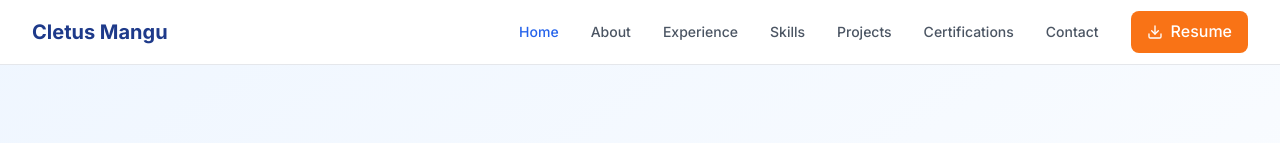
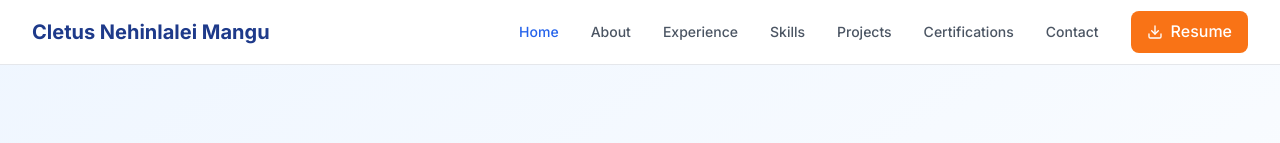
Before and after one commit to mangucletus/cletus-portfolio-website, a React (Vite) app: page / in a window 1280 px wide. Shown: the top 143 px of the page. Built offline with nearby package versions, Linux system fonts and the light colour scheme.

Commit message:
updated profile

```diff
--- a/src/components/Navigation.tsx
+++ b/src/components/Navigation.tsx
@@ -52,7 +52,7 @@ const Navigation = () => {
       <div className="max-w-7xl mx-auto px-4 sm:px-6 lg:px-8">
         <div className="flex justify-between items-center h-16">
           <div className="font-bold text-xl text-blue-900">
-            Cletus Mangu
+            Cletus Nehinlalei Mangu
           </div>
 
           {/* Desktop Navigation */}
```
